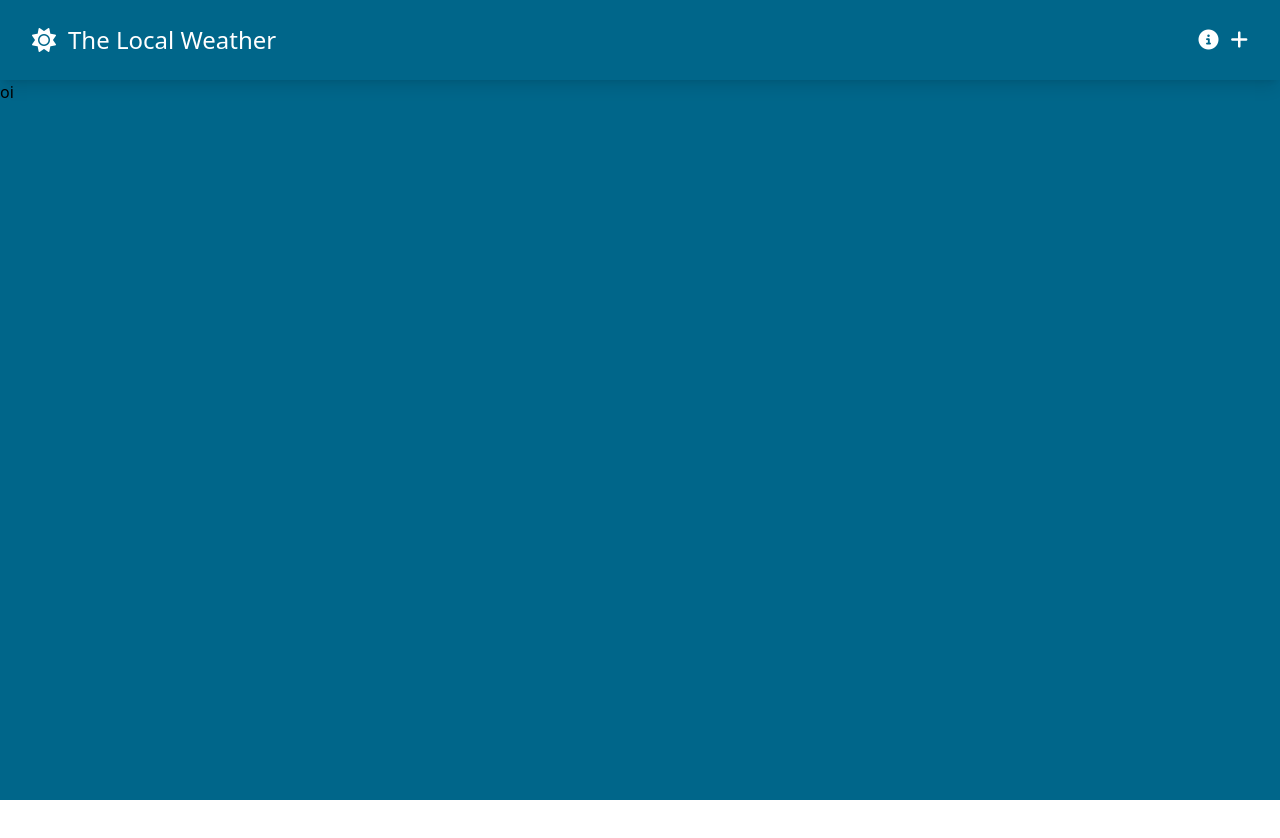
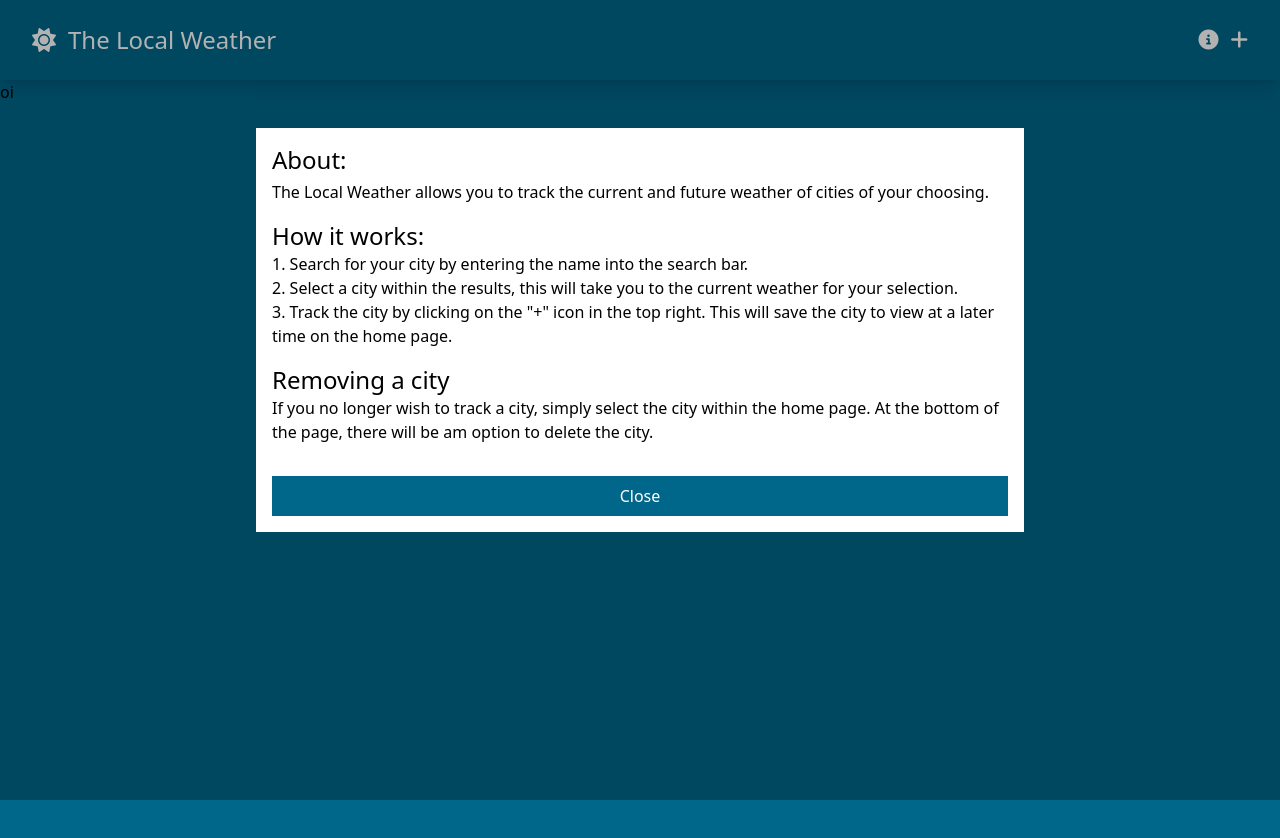
Before and after one commit to brunowzz/weather-app-vue, a Vue app: page / in a window 1280 px wide. Both pictures are taken after a click on the icon 1208 px from the left and 40 px from the top of the page. Shown: the top 838 px of the page. Before the commit the page ends 800 px from the top, so only its background shows below. Built offline with nearby package versions, Linux system fonts and the light colour scheme.

Commit message:
feat: add base modal

```diff
--- a/src/App.vue
+++ b/src/App.vue
@@ -1,5 +1,5 @@
 <template>
-    <div class="font-roboto min-h-screen bg-weather-primary">
+    <div class="font-roboto h-[450vh] bg-weather-primary">
         <SiteNavigation />
         <router-view></router-view>
     </div>
--- /dev/null
+++ b/src/components/BaseModal.vue
@@ -0,0 +1,65 @@
+<template>
+    <Teleport to="body">
+        <Transition name="modal-outer">
+            <div
+                v-show="modalActive"
+                class="absolute left-0 top-0 flex h-screen w-full justify-center bg-black bg-opacity-30 px-8"
+            >
+                <Transition name="modal-inner">
+                    <div
+                        v-if="modalActive"
+                        class="mt-32 flex max-w-screen-md flex-col self-start bg-white p-4"
+                    >
+                        <slot />
+                        <button
+                            class="mt-8 bg-weather-primary px-6 py-2 text-white"
+                            @click="$emit('close-modal')"
+                        >
+                            Close
+                        </button>
+                    </div>
+                </Transition>
+            </div>
+        </Transition>
+    </Teleport>
+</template>
+
+<script setup lang="ts">
+defineEmits(['close-modal'])
+defineProps({
+    modalActive: {
+        type: Boolean,
+        required: true,
+        default: false,
+    },
+})
+</script>
+
+<style scoped>
+.modal-outer-enter-active,
+.modal-outer-leave-active {
+    transition: opacity 0.3s cubic-bezier(0.52, 0.02, 0.19, 1.02);
+}
+
+.modal-outer-enter-from,
+.modal-outer-leave-to {
+    opacity: 0;
+}
+
+.modal-inner-enter-active {
+    transition: all 0.3s cubic-bezier(0.52, 0.02, 0.19, 1.02) 0.15s;
+}
+
+.modal-inner-leave-active {
+    transition: all 0.3s cubic-bezier(0.52, 0.02, 0.19, 1.02);
+}
+
+.modal-inner-enter-from {
+    opacity: 0;
+    transform: scale(0.8);
+}
+
+.modal-inner-leave-to {
+    transform: scale(0.8);
+}
+</style>
--- a/src/components/SiteNavigation.vue
+++ b/src/components/SiteNavigation.vue
@@ -12,6 +12,7 @@
             <div class="flex flex-1 justify-end gap-3">
                 <i
                     class="fa-solid fa-circle-info cursor-pointer text-xl duration-150 hover:text-weather-secondary"
+                    @click="toggleModal"
                 >
                 </i>
                 <i
@@ -19,7 +20,48 @@
                 ></i>
             </div>
         </nav>
+
+        <BaseModal :modalActive="modalActive" @close-modal="toggleModal">
+            <div class="text-black">
+                <h1 class="mb-1 text-2xl">About:</h1>
+                <p class="mb-4">
+                    The Local Weather allows you to track the current and future
+                    weather of cities of your choosing.
+                </p>
+                <h2 class="text-2xl">How it works:</h2>
+                <ol class="mb-4 list-inside list-decimal">
+                    <li>
+                        Search for your city by entering the name into the
+                        search bar.
+                    </li>
+                    <li>
+                        Select a city within the results, this will take you to
+                        the current weather for your selection.
+                    </li>
+                    <li>
+                        Track the city by clicking on the "+" icon in the top
+                        right. This will save the city to view at a later time
+                        on the home page.
+                    </li>
+                </ol>
+
+                <h2 class="text-2xl">Removing a city</h2>
+                <p>
+                    If you no longer wish to track a city, simply select the
+                    city within the home page. At the bottom of the page, there
+                    will be am option to delete the city.
+                </p>
+            </div>
+        </BaseModal>
     </header>
 </template>
 
-<script setup lang="ts"></script>
+<script setup lang="ts">
+import { ref } from 'vue'
+import BaseModal from './BaseModal.vue'
+
+const modalActive = ref(false)
+const toggleModal = () => {
+    modalActive.value = !modalActive.value
+}
+</script>
```
